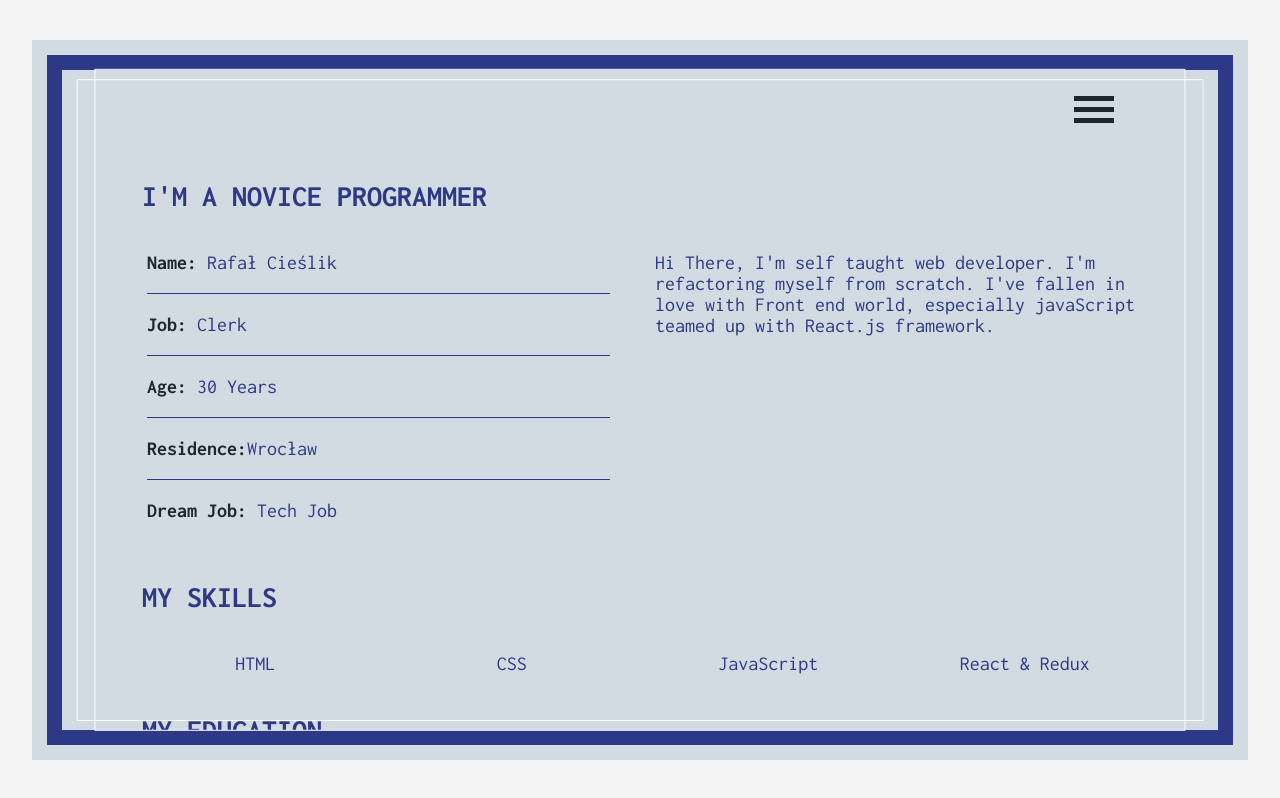
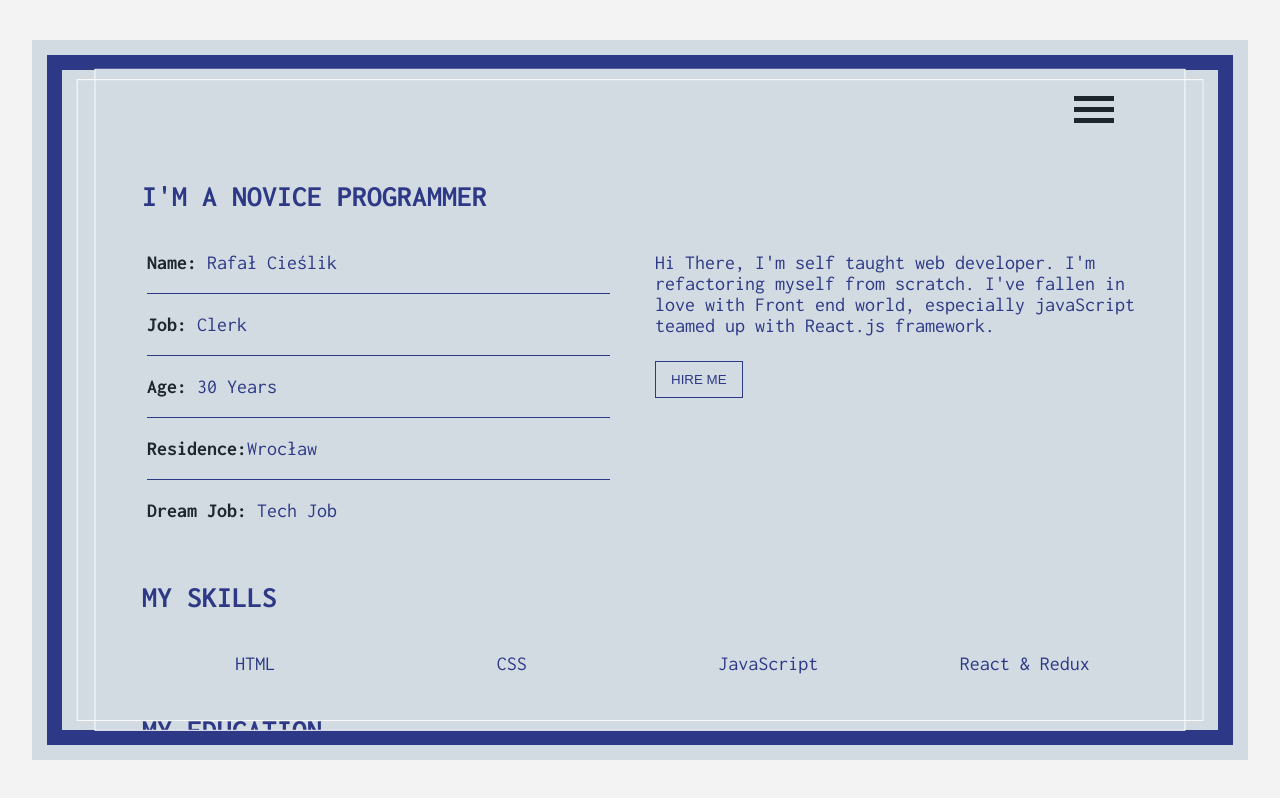
Before and after one commit to LexAeterna12321/portfolio-page, a Next.js app: page / in a window 1280 px wide. Built offline with nearby package versions, Linux system fonts and the light colour scheme.

Commit message:
hire me button/ grid adjustments

```diff
--- a/components/About.js
+++ b/components/About.js
@@ -22,9 +22,13 @@ const About = () => {
         </li>
       </ul>
       <div className="about__description">
-        Hi There, I'm self taught web developer. I'm refactoring myself from
-        scratch. I've fallen in love with Front end world, especially javaScript
-        teamed up with React.js framework.
+        <p>
+          Hi There, I'm self taught web developer. I'm refactoring myself from
+          scratch. I've fallen in love with Front end world, especially
+          javaScript teamed up with React.js framework.
+        </p>
+
+        <button className="about__description__button">Hire Me</button>
       </div>
       <h1 className="about__h1">My skills</h1>
       <Skills />
--- a/pages/index.js
+++ b/pages/index.js
@@ -4,6 +4,7 @@ import Container from "../components/Container";
 import Home from "../components/Home";
 import About from "../components/About";
 import { useState } from "react";
+
 const Index = () => {
   const [state, setState] = useState({ siteActive: "about" });
 
--- a/scss/_about.scss
+++ b/scss/_about.scss
@@ -47,12 +47,12 @@
         }
     }
 
-    // &__button {
-    //     position: relative;
-    //     z-index: 4;
-    //     margin: 5% 0;
-    //     @include buttonMixin($main-color, transparent);
-    // }
+    &__description__button {
+        position: relative;
+        z-index: 4;
+        margin: 5% 0;
+        @include buttonMixin($main-color, transparent);
+    }
 
 
     &::-webkit-scrollbar {
--- a/scss/_education.scss
+++ b/scss/_education.scss
@@ -3,10 +3,11 @@
     display: grid;
     justify-content: center;
     align-content: center;
-    grid-template-columns: repeat(auto-fit, minmax(200px, 1fr));
+    grid-template-columns: repeat(auto-fit, minmax(200px, 300px));
     grid-gap: 30px;
 
     &__item {
+        padding: 15px;
         display: flex;
         flex-direction: column;
         justify-content: space-evenly;
@@ -14,6 +15,7 @@
         text-align: center;
         color: $main-color;
         font-weight: 700;
+        border: 1px solid $third-color;
 
         & p:first-child {
             color: $third-color;
```
